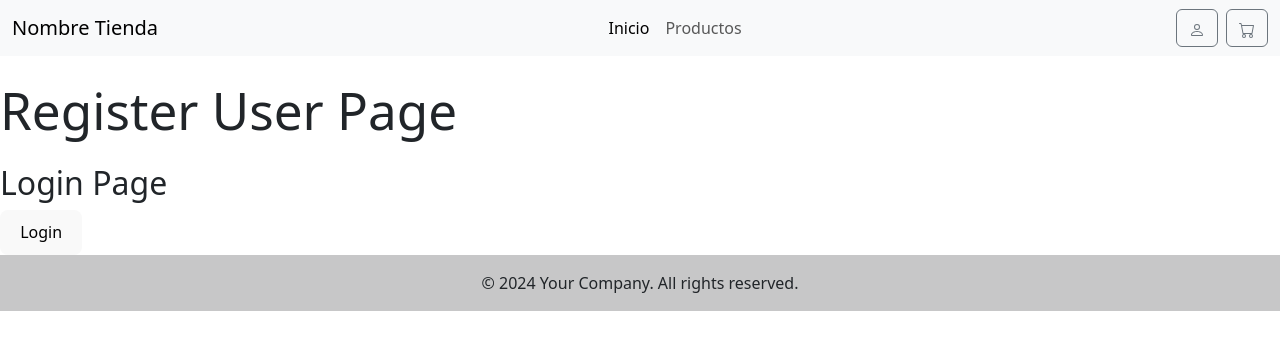
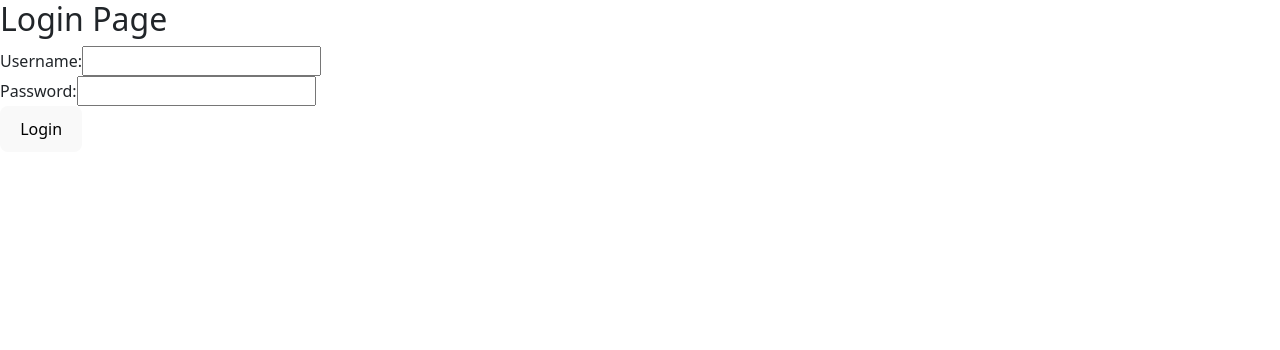
Before and after one commit to agustincoronel1/TpiLab3, a React (Vite) app in the folder tpilab3/: page /login in a window 1280 px wide. Shown: the top 350 px of the page. Built offline with nearby package versions, Linux system fonts and the light colour scheme.

Commit message:
Authentication

```diff
--- a/tpilab3/src/App.jsx
+++ b/tpilab3/src/App.jsx
@@ -58,7 +58,7 @@ const App = () => {
   return (
     <AuthProvider>
       <RouterProvider router={router} />
-      </AuthProvider>
+    </AuthProvider>
   );
 };
 
--- a/tpilab3/src/components/NavBar.jsx
+++ b/tpilab3/src/components/NavBar.jsx
@@ -22,7 +22,7 @@ const NavBar = () => {
         </div>
         <div className="d-flex">
           {/* este boton hay que configurarlo para cuando el usuario este registrado sino lo llevaria a la vista de registro */}
-            <Link to="/register-user" className="btn btn-outline-secondary me-2">
+            <Link to="/login" className="btn btn-outline-secondary me-2">
               <Person />
             </Link>
             <Link to="/cart" className="btn btn-outline-secondary">
--- a/tpilab3/src/pages/RegisterUser.jsx
+++ b/tpilab3/src/pages/RegisterUser.jsx
@@ -1,29 +1,75 @@
-import React from 'react';
-import NavBar from '../components/NavBar';
-import Footer from '../components/Footer';
+import React, { useState } from 'react';
 import { useAuth } from '../services/AuthenticationContext';
+import { useNavigate } from 'react-router-dom';
 
-const RegisterUser = () => {
-  const {login} = useAuth();
+const LoginPage = () => {
+  const { login } = useAuth();
+  const navigate = useNavigate();
+  const [username, setUsername] = useState('');
+  const [password, setPassword] = useState('');
+  const [error, setError] = useState('');
 
-  const handleLogin = () => {
-    login();
-    console.log("Login")
+  const handleLogin = async (e) => {
+    e.preventDefault();
+    setError('');
+
+    try {
+      const response = await fetch('https://fake-api-nodejs-m072.onrender.com/users', {
+        method: 'POST',
+        headers: {
+          'Content-Type': 'application/json',
+        },
+        body: JSON.stringify({ username, password }),
+      });
+
+      if (response.ok) {
+        const data = await response.json();
+        if (data.success) {
+          login(username);
+          navigate('/dashboard');
+        } else {
+          setError('Invalid username or password');
+        }
+      } else {
+        setError('Invalid username or password');
+      }
+    } catch (error) {
+      console.error('Error:', error);
+      setError('An error occurred. Please try again.');
+    }
   };
 
   return (
     <div>
-      <NavBar />
-      {/* fijarse si aca va la navbar o la hacemos custom */}
-      <h1>Register User Page</h1>
-      <div>
       <h2>Login Page</h2>
-      <button onClick={handleLogin}>Login</button>
-    </div>
-      <Footer />
-
+      <form onSubmit={handleLogin}>
+        <div>
+          <label>
+            Username:
+            <input
+              type="text"
+              value={username}
+              onChange={(e) => setUsername(e.target.value)}
+              required
+            />
+          </label>
+        </div>
+        <div>
+          <label>
+            Password:
+            <input
+              type="password"
+              value={password}
+              onChange={(e) => setPassword(e.target.value)}
+              required
+            />
+          </label>
+        </div>
+        {error && <p style={{ color: 'red' }}>{error}</p>}
+        <button type="submit">Login</button>
+      </form>
     </div>
   );
 };
 
-export default RegisterUser;
+export default LoginPage;
--- a/tpilab3/src/services/AuthenticationContext.jsx
+++ b/tpilab3/src/services/AuthenticationContext.jsx
@@ -1,20 +1,41 @@
-import React, { createContext, useState, useContext } from 'react';
+import React, { createContext, useState, useContext, useEffect } from 'react';
 
 const AuthContext = createContext();
 
 export const AuthProvider = ({ children }) => {
-  const [isAuthenticated, setIsAuthenticated] = useState(false);
+  const [isAuthenticated, setIsAuthenticated] = useState(() => {
+    const storedValue = localStorage.getItem('isAuthenticated');
+    return storedValue === 'true';
+  });
+  const [userRole, setUserRole] = useState(() => {
+    return localStorage.getItem('userRole') || 'guest';
+  });
 
-  const login = () => {
+  const login = (role) => {
     setIsAuthenticated(true);
+    setUserRole(role);
+    localStorage.setItem('isAuthenticated', 'true');
+    localStorage.setItem('userRole', role);
   };
 
   const logout = () => {
     setIsAuthenticated(false);
+    setUserRole('guest');
+    localStorage.setItem('isAuthenticated', 'false');
+    localStorage.removeItem('userRole');
   };
 
+  useEffect(() => {
+    const storedAuth = localStorage.getItem('isAuthenticated');
+    const storedRole = localStorage.getItem('userRole');
+    if (storedAuth !== null) {
+      setIsAuthenticated(storedAuth === 'true');
+      setUserRole(storedRole || 'guest');
+    }
+  }, []);
+
   return (
-    <AuthContext.Provider value={{ isAuthenticated, login, logout }}>
+    <AuthContext.Provider value={{ isAuthenticated, userRole, login, logout }}>
       {children}
     </AuthContext.Provider>
   );
--- a/tpilab3/src/services/PrivateRoute.jsx
+++ b/tpilab3/src/services/PrivateRoute.jsx
@@ -1,11 +1,19 @@
 import React from 'react';
-import { Route, Navigate} from 'react-router-dom';
+import { Navigate } from 'react-router-dom';
 import { useAuth } from './AuthenticationContext';
 
-const PrivateRoute = ({ component: Component, }) => {
-  const { isAuthenticated } = useAuth();
-    console.log("Esta autenticado?:" + isAuthenticated)
-  return isAuthenticated ? Component : <Navigate to="/login" />;
+const PrivateRoute = ({ element, roles = [] }) => {
+  const { isAuthenticated, userRole } = useAuth();
+
+  if (!isAuthenticated) {
+    return <Navigate to="/login" />;
+  }
+
+  if (roles.length && !roles.includes(userRole)) {
+    return <Navigate to="/" />;
+  }
+
+  return element;
 };
 
 export default PrivateRoute;
```
